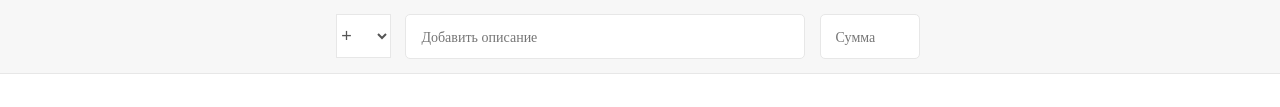
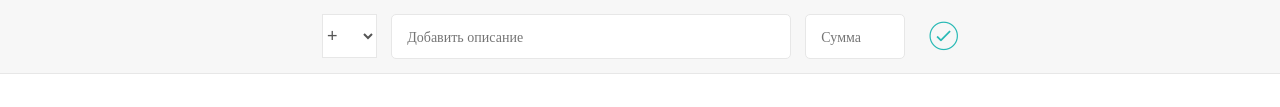
Before and after one commit to safonov-as/safonov-as, a plain HTML site: page family_budget_app/index.html in a window 1280 px wide. Shown: the part 320-427 px from the top of the page. Drawn offline with nearby package versions, Linux system fonts and the light colour scheme.

Commit message:
Add files via upload

```diff
--- a/family_budget_app/index.html
+++ b/family_budget_app/index.html
@@ -5,7 +5,7 @@
         <meta name="description" content="Приложение - подсчет доходов и расходов за месяц. Узнайте на что уходит ваш семейный бюджет">
         <link href="https://fonts.googleapis.com/css?family=Open+Sans:100,300,400,600" rel="stylesheet" type="text/css">
         <link type="text/css" rel="stylesheet" href="style.css">
-        <linkrel="stylesheet" type="text/css"  href="http://code.ionicframework.com/ionicons/2.0.1/css/ionicons.min.css">
+        <link rel="stylesheet" type="text/css"  href="http://code.ionicframework.com/ionicons/2.0.1/css/ionicons.min.css">
         <title>Калькулятор семейного бюджета</title>
     </head>
     <body>
```
